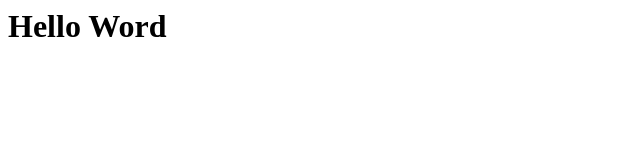
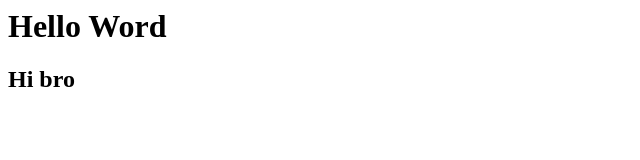
Before and after one commit to gitlinkci/example, a plain HTML site: page index.htm in a window 1280 px wide. Shown: the full height of the page, 0-640 px from the left. Drawn offline with Linux system fonts and the light colour scheme.

Commit message:
was added h2

```diff
--- a/index.htm
+++ b/index.htm
@@ -3,5 +3,6 @@
 <body>
 
 <h1>Hello Word</h1>
+<h2>Hi bro</h2>
 </body>
 </html>
```
